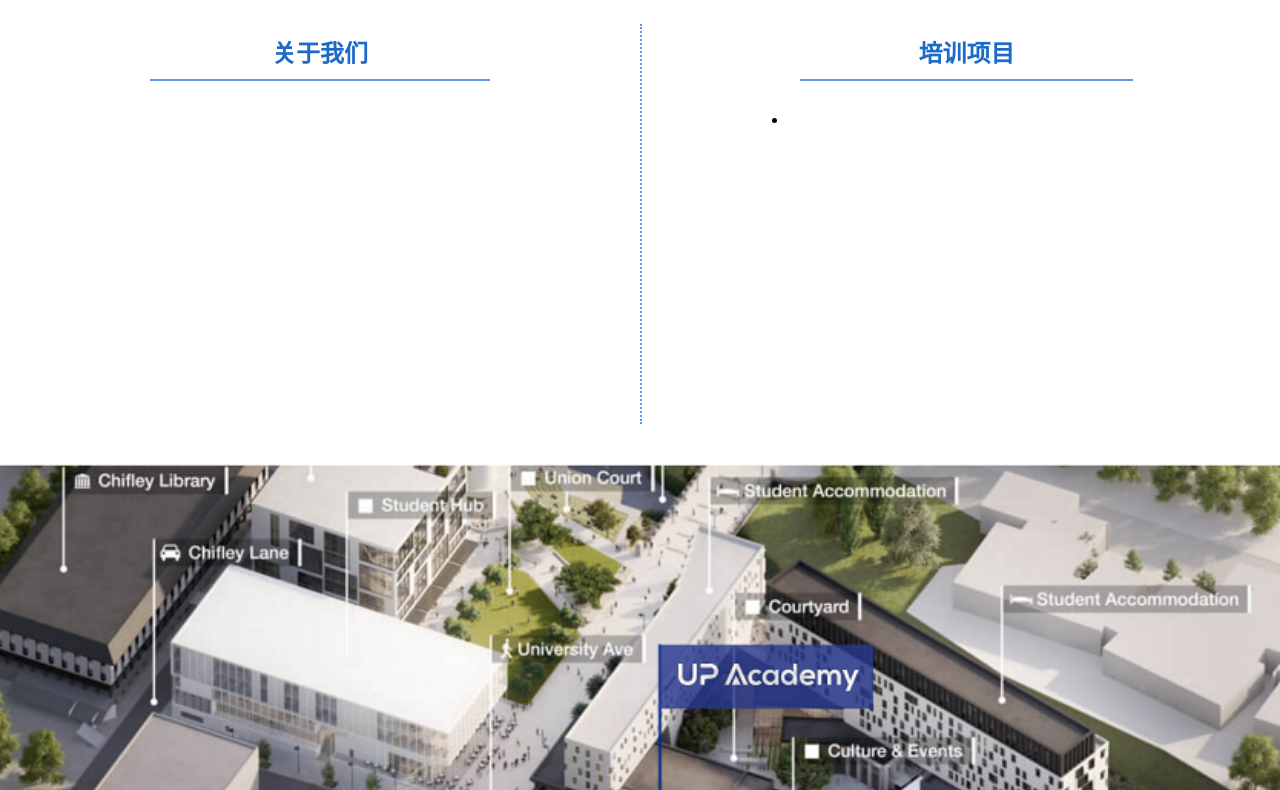
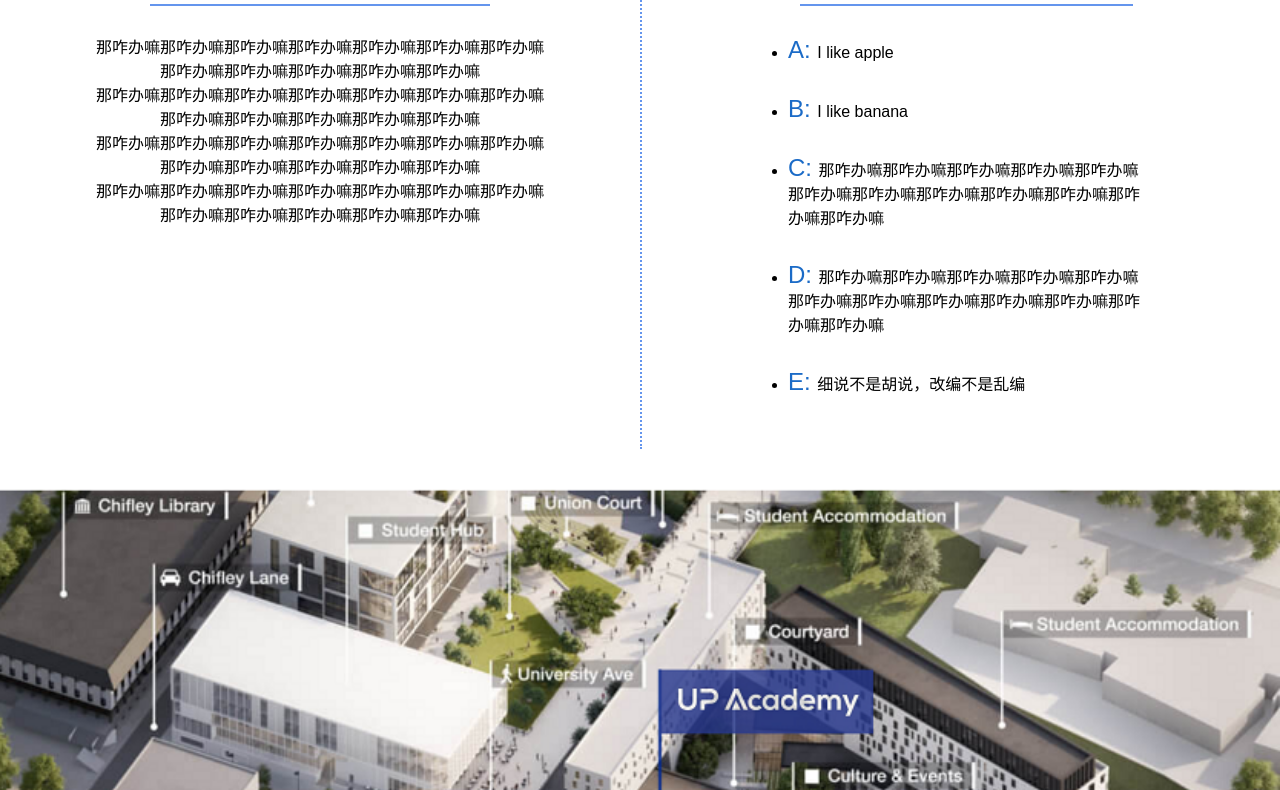
Before and after one commit to MulongXie/UP, a plain HTML site: page index.html in a window 1280 px wide. Shown: the part 921-1711 px from the top of the page. Drawn offline with Linux system fonts and the light colour scheme.

Commit message:
finalize version 1

```diff
--- a/index.css
+++ b/index.css
@@ -6,15 +6,12 @@
 
 img {vertical-align: bottom;}
 span {font-family: Arial, serif}
-h2 {
-    font-family: "Arial","Microsoft YaHei","黑体","宋体",sans-serif;
-    color: #1b6bc7;
-}
+h2 {color: #1b6bc7;}
 a:hover{background-color: lightslategray}
 
 #navigate{
     width: 100%;
-    margin-top: 20px;
+    position: fixed;
     float: left;
     display: inline;
 }
@@ -36,7 +33,6 @@ a:hover{background-color: lightslategray}
 
 
 #logo2{
-    position: relative;
     width: 850px; height: 250px;
 }
 #tutor{
@@ -50,16 +46,17 @@ a:hover{background-color: lightslategray}
 
 
 #content{
-    width: 100%; height: 420px;
+    width: 100%; height: 520px;
     margin-top: 40px;
+    font-family: "Arial","Microsoft YaHei","黑体","宋体",sans-serif;
 }
 #text_left{
-    width: 50%; height: 400px;
+    width: 50%; height: 500px;
     border-right: dotted cornflowerblue 2px;
     float: left;
 }
 #text_right{
-    width: 49%; height: 400px;
+    width: 49%; height: 500px;
     float: right;
 }
 .subtitle{
@@ -72,8 +69,17 @@ a:hover{background-color: lightslategray}
     padding-top: 30px;
 }
 .list_text{
-    width: 357px;
+    width: 357px; height: 20%;
     padding-top: 30px;
+    text-align: left;
+}
+.span_title{
+    color: #1b6bc7;
+    font-size: 150%;
+}
+.span_normal{
+    word-wrap:break-word;
+    line-height: 1.5em;
 }
 
 
--- a/index.html
+++ b/index.html
@@ -12,11 +12,11 @@
         <li class="list_nav"><a href="http://www.4399.com/" id="link_home">
             <img src="img/logo1.png" id="logo1" style="height: 50px; padding-left: 8%">
         </a></li>
-        <li class="list_nav"><a class="link_nav" href="#"><span>CECS</span></a></li>
-        <li class="list_nav"><a class="link_nav" href="#"><span>CBE</span></a></li>
-        <li class="list_nav"><a class="link_nav" href="#"><span>PROJECT</span></a></li>
-        <li class="list_nav"><a class="link_nav" href="#"><span>SKILL</span></a></li>
-        <li class="list_nav"><a class="link_nav" href="#"><span>LINGUISTIC</span></a></li>
+        <li class="list_nav"><a class="link_nav" href="#a"><span>CECS</span></a></li>
+        <li class="list_nav"><a class="link_nav" href="#b"><span>CBE</span></a></li>
+        <li class="list_nav"><a class="link_nav" href="#c"><span>PROJECT</span></a></li>
+        <li class="list_nav"><a class="link_nav" href="#d"><span>SKILL</span></a></li>
+        <li class="list_nav"><a class="link_nav" href="#e"><span>LINGUISTIC</span></a></li>
     </ul>
 </div>
 
@@ -25,21 +25,43 @@
     <img src="img/logo2.png" id="logo2">
 </div>
 
-<div id="content" align="center">
-    <div id="text_left">
+<div id="content">
+    <div id="text_left" align="center">
         <div class="subtitle">
             <h2>关于我们</h2>
         </div>
         <div class="div_text">
-            <p></p>
+            <span class="span_normal">那咋办嘛那咋办嘛那咋办嘛那咋办嘛那咋办嘛那咋办嘛那咋办嘛那咋办嘛那咋办嘛那咋办嘛那咋办嘛那咋办嘛<br></span>
+            <span class="span_normal">那咋办嘛那咋办嘛那咋办嘛那咋办嘛那咋办嘛那咋办嘛那咋办嘛那咋办嘛那咋办嘛那咋办嘛那咋办嘛那咋办嘛<br></span>
+            <span class="span_normal">那咋办嘛那咋办嘛那咋办嘛那咋办嘛那咋办嘛那咋办嘛那咋办嘛那咋办嘛那咋办嘛那咋办嘛那咋办嘛那咋办嘛<br></span>
+            <span class="span_normal">那咋办嘛那咋办嘛那咋办嘛那咋办嘛那咋办嘛那咋办嘛那咋办嘛那咋办嘛那咋办嘛那咋办嘛那咋办嘛那咋办嘛<br></span>
         </div>
     </div>
-    <div id="text_right">
+    <div id="text_right" align="center">
         <div class="subtitle">
             <h2>培训项目</h2>
         </div>
-        <ul class="list_text">
-            <li></li>
+        <ul>
+            <li class="list_text">
+                <a name="a"></a><span class="span_title">A: </span>
+                <span class="span_normal">I like apple</span>
+            </li>
+            <li class="list_text">
+                <a name="b"><span class="span_title">B: </span></a>
+                <span class="span_normal">I like banana</span>
+            </li>
+            <li class="list_text">
+                <a name="c"><span class="span_title">C: </span></a>
+                <span class="span_normal">那咋办嘛那咋办嘛那咋办嘛那咋办嘛那咋办嘛那咋办嘛那咋办嘛那咋办嘛那咋办嘛那咋办嘛那咋办嘛那咋办嘛</span>
+            </li>
+            <li class="list_text">
+                <a name="d"><span class="span_title">D: </span></a>
+                <span class="span_normal">那咋办嘛那咋办嘛那咋办嘛那咋办嘛那咋办嘛那咋办嘛那咋办嘛那咋办嘛那咋办嘛那咋办嘛那咋办嘛那咋办嘛</span>
+            </li>
+            <li class="list_text">
+                <a name="e"><span class="span_title">E: </span></a>
+                <span class="span_normal">细说不是胡说，改编不是乱编</span>
+            </li>
         </ul>
     </div>
 </div>
```
